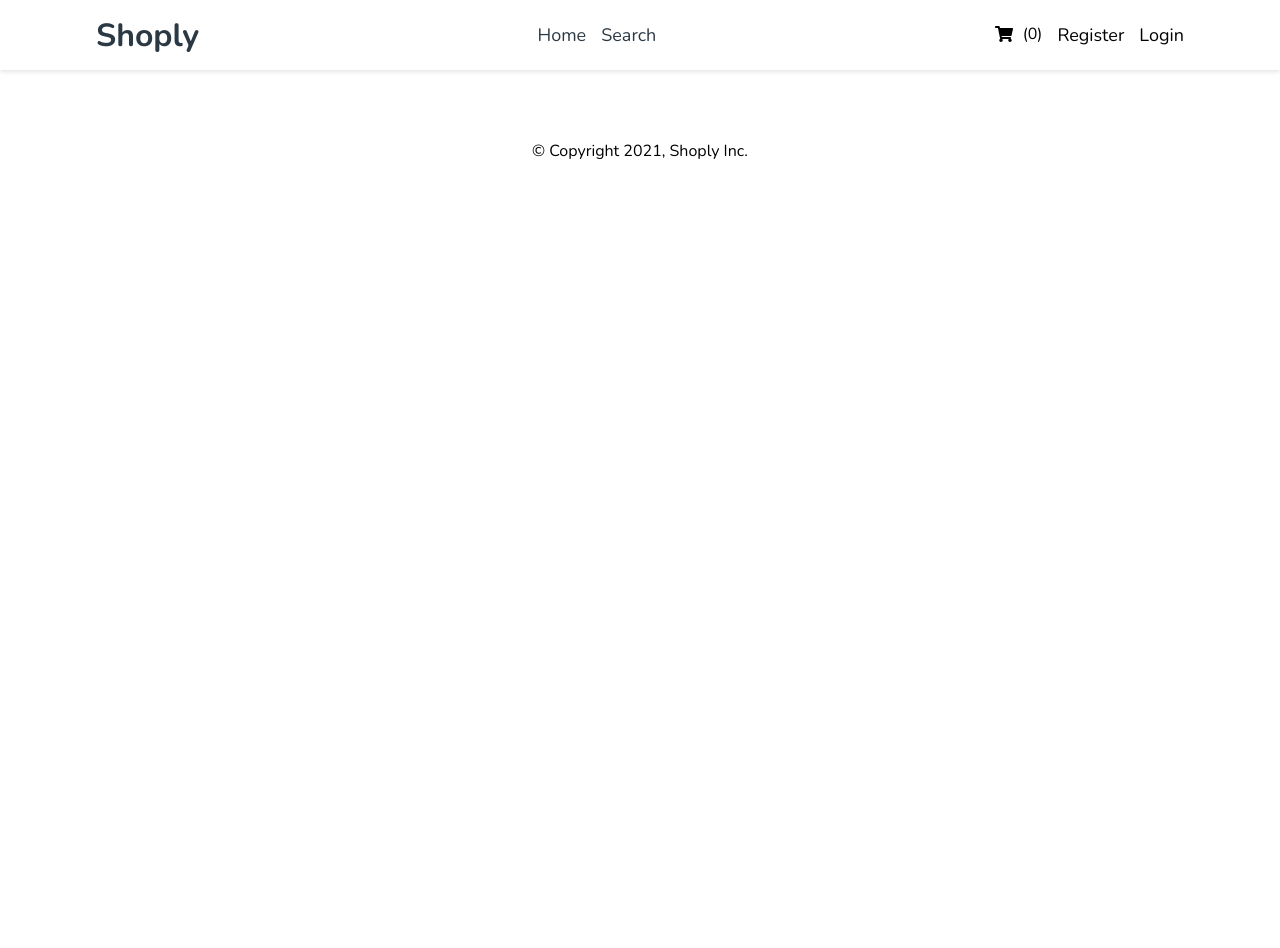
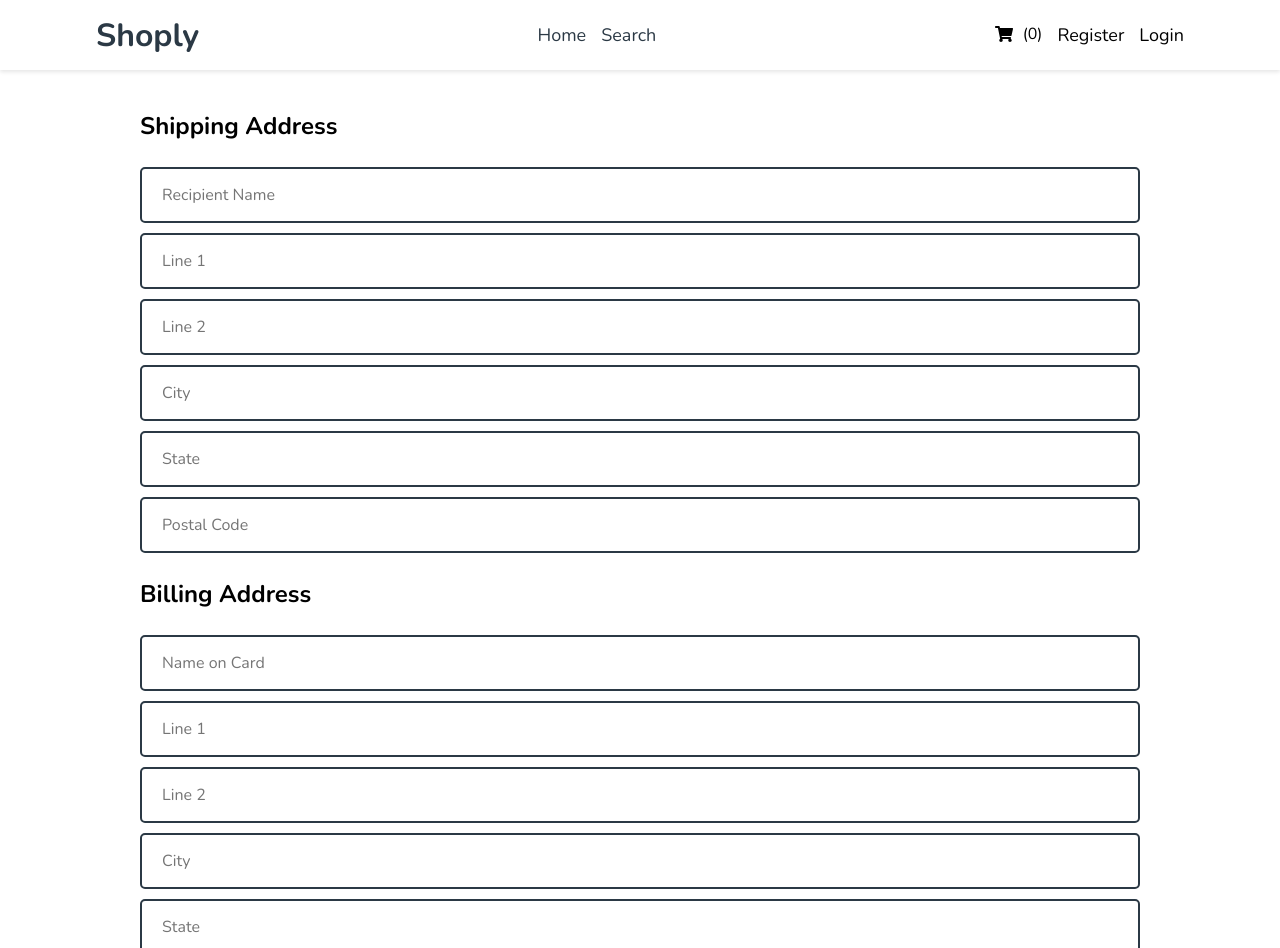
Before and after one commit to NightClover-code/basic-eCommerce-website, a React (Create React App) app: page /payment in a window 1280 px wide. Shown: the top 948 px of the page. Before the commit the page ends 800 px from the top, so only its background shows below. Built offline with nearby package versions, Linux system fonts and the light colour scheme; no server answers.

Commit message:
adding payment form details

```diff
--- a/src/components/PaymentDetails/_payment-details.scss
+++ b/src/components/PaymentDetails/_payment-details.scss
@@ -0,0 +1,11 @@
+.payment__details {
+  max-width: 1000px;
+  width: 100%;
+  margin: auto;
+  padding-top: 20px;
+  form {
+    h2 {
+      margin: 20px 0;
+    }
+  }
+}
--- a/src/components/PaymentDetails/index.tsx
+++ b/src/components/PaymentDetails/index.tsx
@@ -1,6 +1,40 @@
+//importing components
+import FormInput from '../Forms/FormInput';
+import Button from '../Forms/Button';
 //payment details
 const PaymentDetails = () => {
-  return <div className="payment__details"></div>;
+  //on submit handler
+  const handleFormSubmit = (event: React.FormEvent<HTMLFormElement>) => {
+    event.preventDefault();
+  };
+
+  return (
+    <div className="payment__details">
+      <form onSubmit={handleFormSubmit}>
+        <div className="group">
+          <h2>Shipping Address</h2>
+          <FormInput placeholder="Recipient Name" type="text" />
+          <FormInput placeholder="Line 1" type="text" />
+          <FormInput placeholder="Line 2" type="text" />
+          <FormInput placeholder="City" type="text" />
+          <FormInput placeholder="State" type="text" />
+          <FormInput placeholder="Postal Code" type="text" />
+        </div>
+        <div className="group">
+          <h2>Billing Address</h2>
+          <FormInput placeholder="Name on Card" type="text" />
+          <FormInput placeholder="Line 1" type="text" />
+          <FormInput placeholder="Line 2" type="text" />
+          <FormInput placeholder="City" type="text" />
+          <FormInput placeholder="State" type="text" />
+          <FormInput placeholder="Postal Code" type="text" />
+        </div>
+        <div className="group">
+          <h2>Card Details</h2>
+        </div>
+      </form>
+    </div>
+  );
 };
 
 export default PaymentDetails;
--- a/src/styles/css/default.css
+++ b/src/styles/css/default.css
@@ -625,6 +625,17 @@ footer {
   gap: 20px;
 }
 
+.payment__details {
+  max-width: 1000px;
+  width: 100%;
+  margin: auto;
+  padding-top: 20px;
+}
+
+.payment__details form h2 {
+  margin: 20px 0;
+}
+
 html,
 body {
   height: 100%;
```
Also changed, not shown: 1 other file (tests, documents, lock files or other folders).
